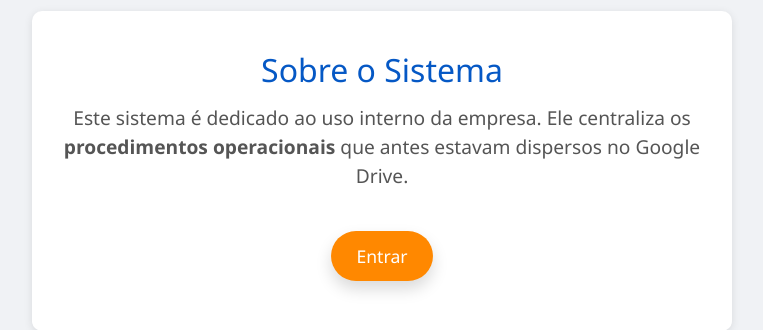
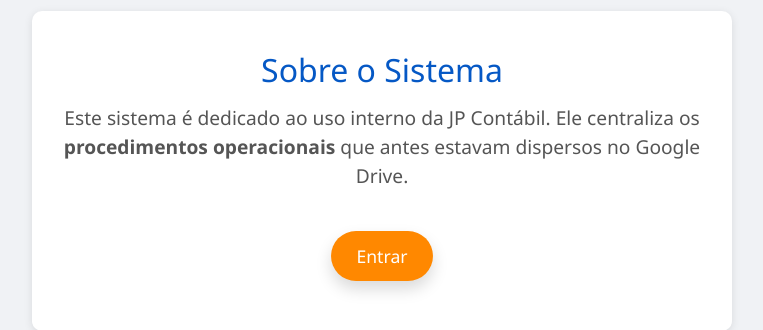
Before and after one commit to TI02-jp/siteDjango, a Flask app: page / in a window 1280 px wide. Shown: the part 185-515 px from the top of the page, without its empty margins (258-1021 px from the left). Run offline with Flask 3, Linux system fonts and the light colour scheme; some libraries are stand-ins or nearby versions.

Commit message:
melhorado texto em home.html

```diff
--- a/app/templates/home.html
+++ b/app/templates/home.html
@@ -79,7 +79,7 @@
         <section class="intro">
             <h2>Sobre o Sistema</h2>
             <p>
-                Este sistema é dedicado ao uso interno da empresa. Ele centraliza os <strong>procedimentos operacionais</strong>
+                Este sistema é dedicado ao uso interno da JP Contábil. Ele centraliza os <strong>procedimentos operacionais</strong>
                 que antes estavam dispersos no Google Drive.
             </p>
             <div class="actions">
```
